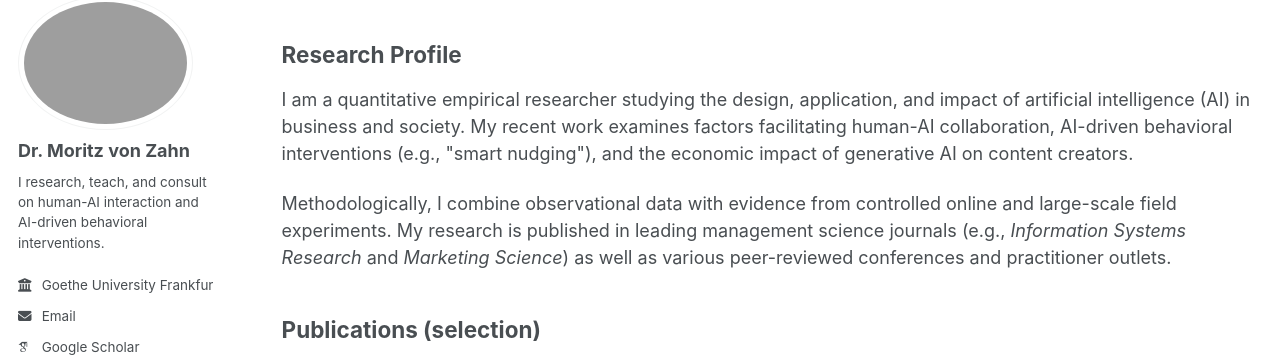
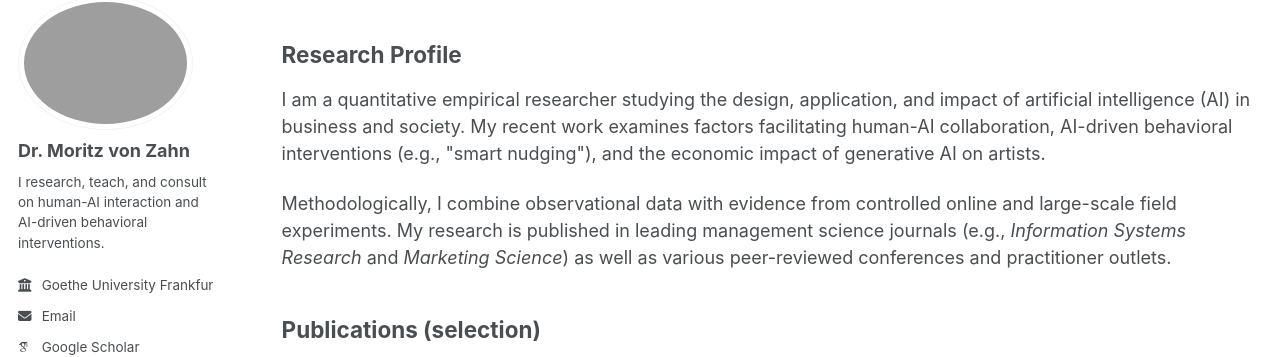
Before and after one commit to moritzvz/moritzvz.github.io, a Jekyll site: the page built from _pages/publications.html, in a window 1280 px wide and 958 px high. Shown: the part 105-462 px from the top of the window. Built offline with Jekyll 4.4.1, drawn with Linux system fonts in a browser that asks for light colours; some web fonts are replaced; a script bundle is joined from its source files by our own code; library files that are not in the unit come from our copies.

Commit message:
Update publications.html

```diff
--- a/_pages/publications.html
+++ b/_pages/publications.html
@@ -9,7 +9,7 @@ author_profile: true
 
 <h2>Research Profile</h2>
 
-<p>I am a quantitative empirical researcher studying the design, application, and impact of artificial intelligence (AI) in business and society. My recent work examines factors facilitating human-AI collaboration, AI-driven behavioral interventions (e.g., "smart nudging"), and the economic impact of generative AI on content creators.</p>
+<p>I am a quantitative empirical researcher studying the design, application, and impact of artificial intelligence (AI) in business and society. My recent work examines factors facilitating human-AI collaboration, AI-driven behavioral interventions (e.g., "smart nudging"), and the economic impact of generative AI on artists.</p>
 
 <p>Methodologically, I combine observational data with evidence from controlled online and large-scale field experiments. My research is published in leading management science journals (e.g., <em>Information Systems Research</em> and <em>Marketing Science</em>) as well as various peer-reviewed conferences and practitioner outlets.</p>
 
```
